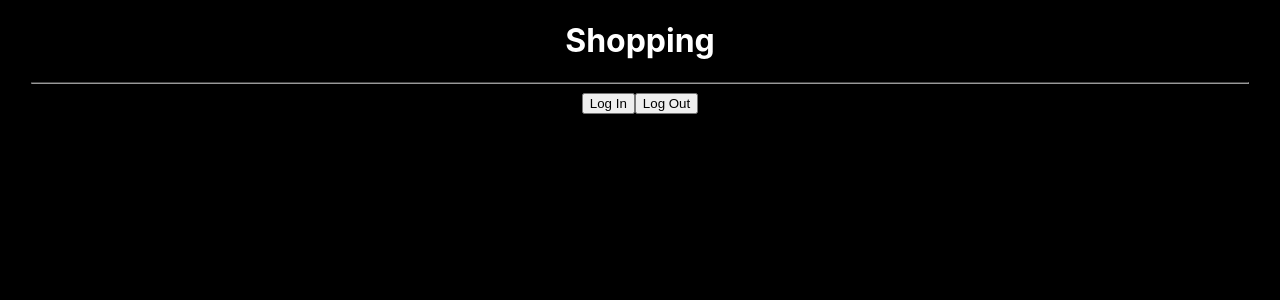
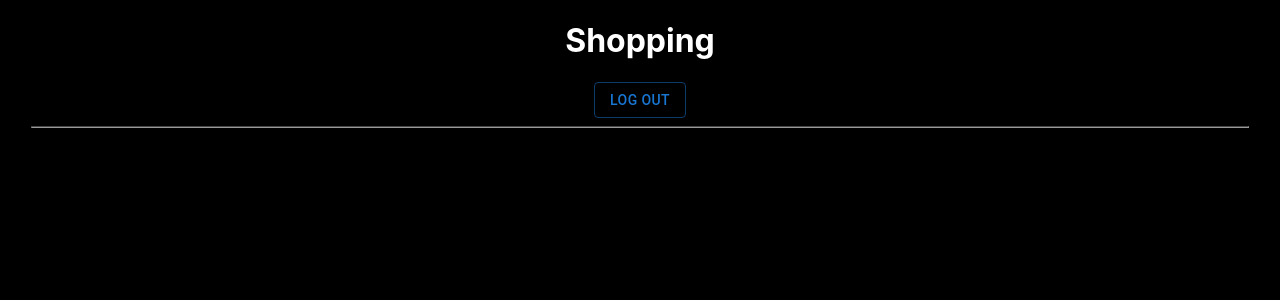
Before and after one commit to isaacvando/isaacvando.com, a React (Create React App) app: page /#/shopping in a window 1280 px wide. Shown: the top 300 px of the page. Built offline with nearby package versions, Linux system fonts and the light colour scheme.

Commit message:
styling changes

```diff
--- a/package.json
+++ b/package.json
@@ -5,6 +5,9 @@
   "private": true,
   "dependencies": {
     "@auth0/auth0-react": "^1.10.1",
+    "@emotion/react": "^11.9.3",
+    "@emotion/styled": "^11.9.3",
+    "@mui/material": "^5.8.4",
     "@testing-library/jest-dom": "^5.11.4",
     "@testing-library/react": "^11.1.0",
     "@testing-library/user-event": "^12.1.10",
--- a/src/components/LoginButton.js
+++ b/src/components/LoginButton.js
@@ -1,12 +1,13 @@
 import React from "react";
 import { useAuth0 } from "@auth0/auth0-react";
+import Button from '@mui/material/Button';
 
 const LoginButton = () => {
   const { loginWithRedirect } = useAuth0();
 
   return(
 			<>
-				<button onClick={() => loginWithRedirect()}>Log In</button>
+				<Button variant="outlined" onClick={() => loginWithRedirect()}>Log In</Button>
 			</>
 	);
 };
--- a/src/components/LogoutButton.js
+++ b/src/components/LogoutButton.js
@@ -1,13 +1,14 @@
 import React from "react";
 import { useAuth0 } from "@auth0/auth0-react";
+import Button from '@mui/material/Button';
 
 const LogoutButton = () => {
   const { logout } = useAuth0();
 
   return (
-    <button onClick={() => logout({ returnTo: window.location.origin })}>
+    <Button variant="outlined" onClick={() => logout({ returnTo: window.location.origin })}>
       Log Out
-    </button>
+    </Button>
   );
 };
 
--- a/src/components/Shopping.js
+++ b/src/components/Shopping.js
@@ -2,15 +2,16 @@ import React from 'react';
 import LoginButton from './LoginButton';
 import LogoutButton from './LogoutButton';
 import Profile from './Profile';
+import { useAuth0 } from "@auth0/auth0-react";
 
 const Shopping = () => {
+	const { user, isAuthenticated, isLoading } = useAuth0();
 
   return (
     <>
       <h1>Shopping</h1>
+			{isAuthenticated ? <LoginButton></LoginButton> : <LogoutButton></LogoutButton> }
       <hr className="Separator"></hr>
-			<LoginButton></LoginButton>
-			<LogoutButton></LogoutButton>
 			<Profile></Profile>
     </>
   );
--- a/src/index.js
+++ b/src/index.js
@@ -7,8 +7,8 @@ import { HashRouter } from 'react-router-dom';
 import { Auth0Provider } from '@auth0/auth0-react';
 
 ReactDOM.render(
-	// <Auth0Provider domain="dev-5ilep2g1.us.auth0.com" clientId="UbwHTAclsvnG1fDTMnu8GNrBVu2jGhdD" redirectUri="https://isaacvando.com/#/shopping">
-	<Auth0Provider domain="dev-5ilep2g1.us.auth0.com" clientId="UbwHTAclsvnG1fDTMnu8GNrBVu2jGhdD" redirectUri="localhost:3000/#/shopping">
+	<Auth0Provider domain="dev-5ilep2g1.us.auth0.com" clientId="UbwHTAclsvnG1fDTMnu8GNrBVu2jGhdD" redirectUri="https://isaacvando.com/#/shopping">
+	{/* <Auth0Provider domain="dev-5ilep2g1.us.auth0.com" clientId="UbwHTAclsvnG1fDTMnu8GNrBVu2jGhdD" redirectUri="localhost:3000/#/shopping"> */}
   <React.StrictMode>
     <HashRouter>
       <App />
```
Also changed, not shown: 2 other files (tests, documents, lock files or other folders).
